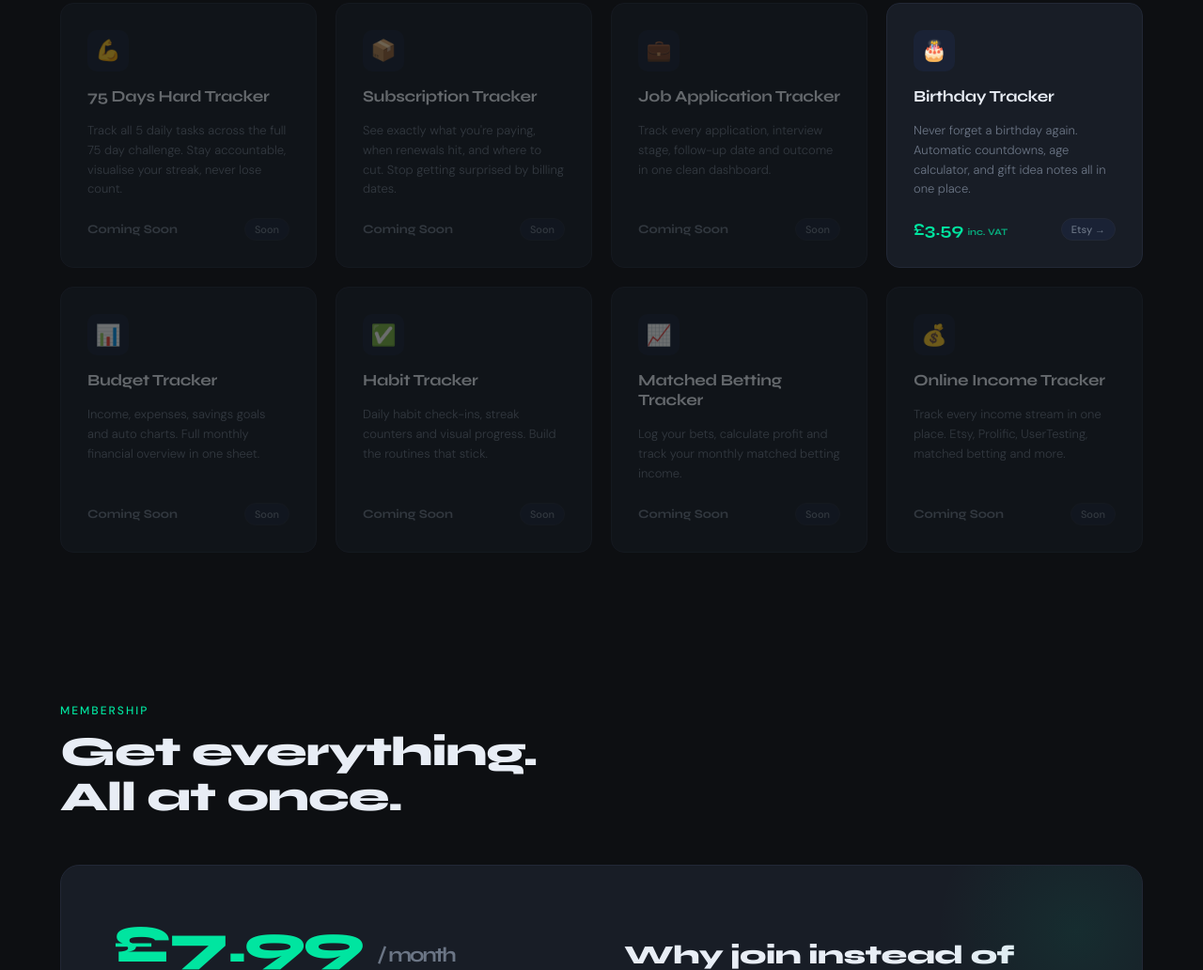
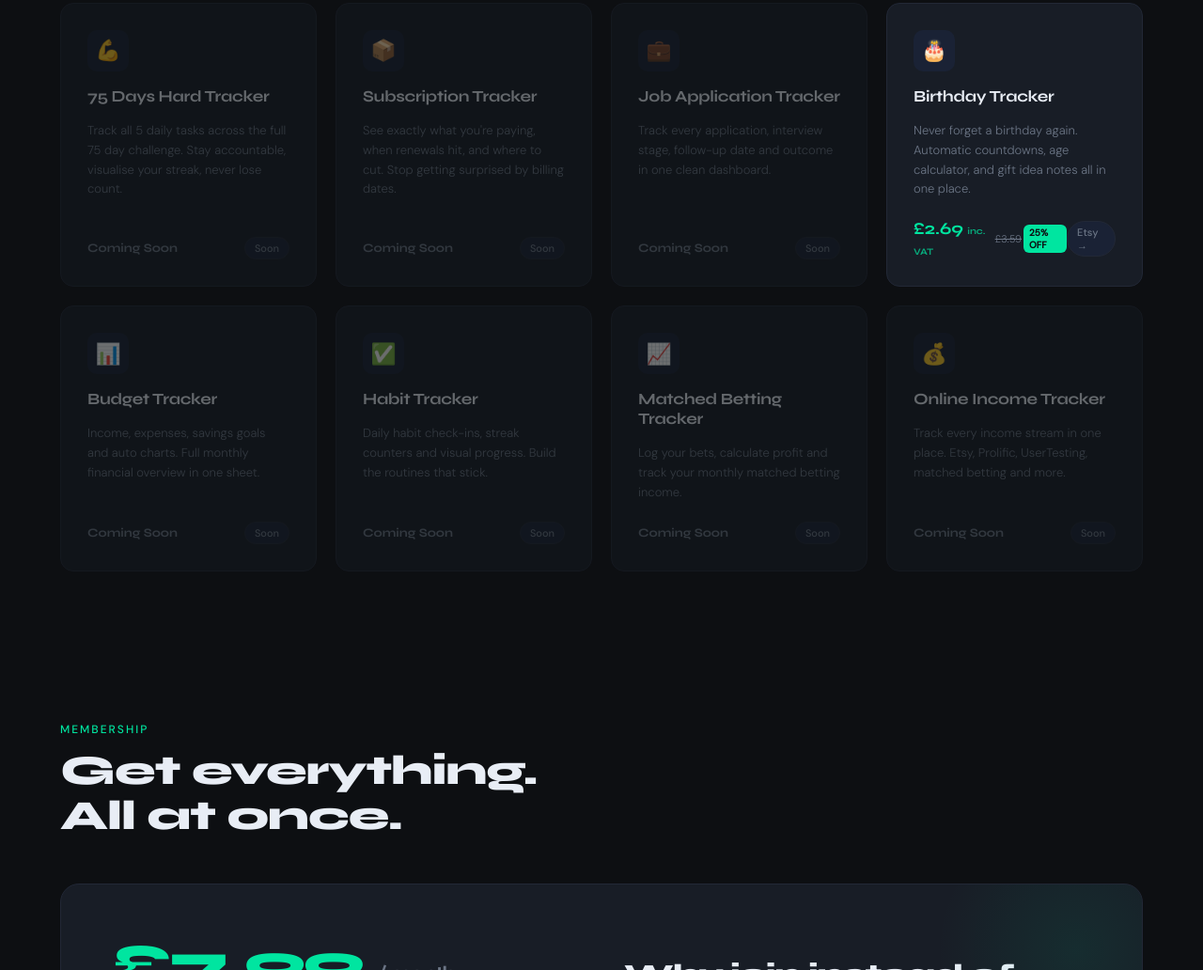
Before and after one commit to declansphone-ux/fhftools, a plain HTML site: page index.html in a window 1280 px wide. Shown: the part 1107-2139 px from the top of the page at 94% size. Drawn offline with Linux system fonts and the light colour scheme.

Commit message:
Update index.html

```diff
--- a/index.html
+++ b/index.html
@@ -627,7 +627,7 @@
       <div class="tool-name">Birthday Tracker</div>
       <div class="tool-desc">Never forget a birthday again. Automatic countdowns, age calculator, and gift idea notes all in one place.</div>
       <div class="tool-footer">
-        <span class="tool-price">£3.59 <span style="font-size:10px;font-weight:400;opacity:0.7">inc. VAT</span></span>
+        <span class="tool-price">£2.69 <span style="font-size:10px;font-weight:400;opacity:0.7">inc. VAT</span></span> <span style="font-size:11px;text-decoration:line-through;color:var(--muted);margin-left:4px">£3.59</span> <span style="font-size:10px;background:#00e5a0;color:#0d0f12;border-radius:6px;padding:2px 6px;font-weight:700;margin-left:2px">25% OFF</span>
         <span class="tool-tag">Etsy →</span>
       </div>
     </a>
```
